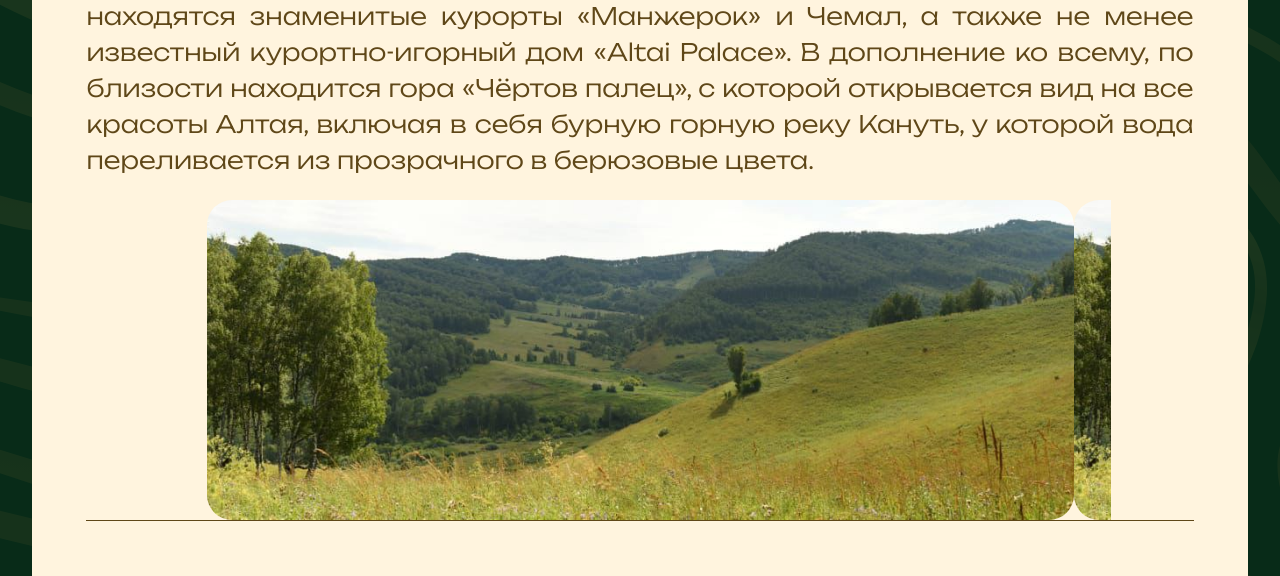
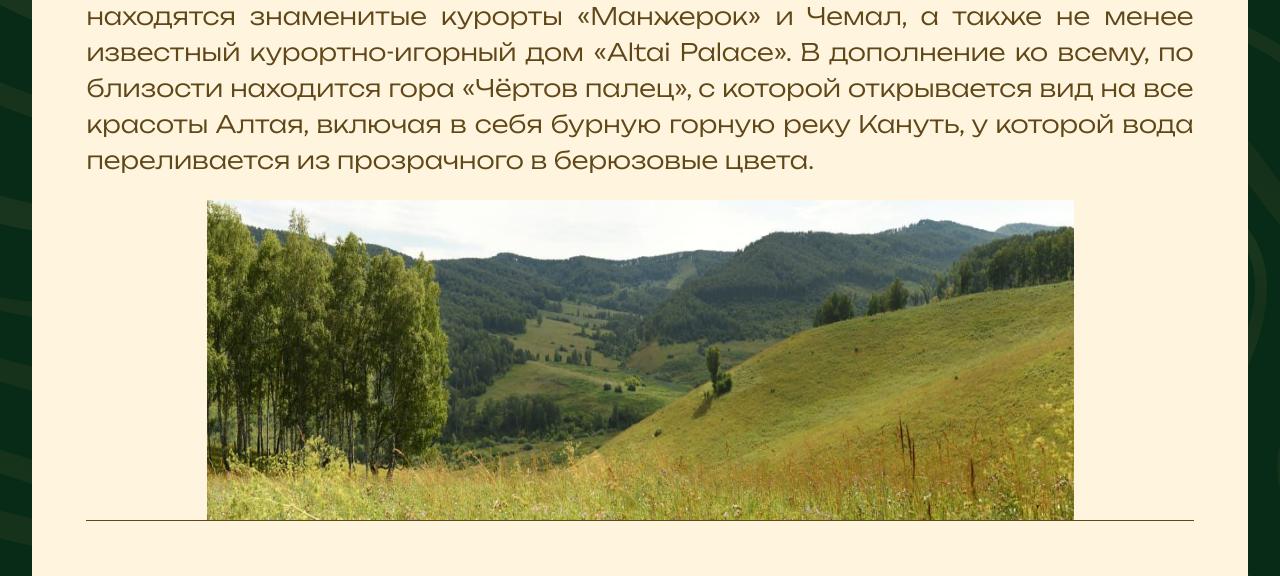
Before and after one commit to BitLittel/alpine_valley, a FastAPI app: page / in a window 1280 px wide. Shown: the part 1703-2279 px from the top of the page. Run offline with FastAPI, Linux system fonts and the light colour scheme; style sheets or scripts are compiled from the project's sources.

Commit message:
Вносим правки

```diff
--- a/static/css/Style-SCSS.css
+++ b/static/css/Style-SCSS.css
@@ -817,7 +817,7 @@ ul.menu__box {
   background: rgba(255, 255, 255, 0);
 }
 
-.swiper-slide img {
+.swiper_img_img {
   width: 20vw;
   height: 41vh;
   display: block;
@@ -875,13 +875,6 @@ swiper-slide {
   display: flex;
   justify-content: center;
   align-items: center;
-}
-
-swiper-slide img {
-  width: 100%;
-  border-radius: 10px;
-  height: 80%;
-  background-size: cover;
 }
 
 /*
@@ -942,5 +935,8 @@ swiper-slide img {
     right: 4%;
   }
 }*/
+#slider_slide1 {
+  width: 1000px;
+}
 
 /*# sourceMappingURL=Style-SCSS.css.map */
--- a/static/css/Style-SCSS.scss
+++ b/static/css/Style-SCSS.scss
@@ -865,7 +865,7 @@ $col8: #5F4718;
   width: 60%;
   background: rgba(255, 255, 255, 0);
 }
-.swiper-slide img {
+.swiper_img_img{
   width: 20vw;
   height: 41vh;
   display: block;
@@ -924,12 +924,6 @@ swiper-slide {
   align-items: center;
 }
 
-swiper-slide img {
-  width: 100%;
-  border-radius: 10px;
-  height: 80%;
-  background-size: cover;
-}
 
 /*
 .popup {
@@ -989,3 +983,7 @@ swiper-slide img {
     right: 4%;
   }
 }*/
+
+#slider_slide1{
+  width: 1000px;
+}
--- a/static/js/main.js
+++ b/static/js/main.js
@@ -153,6 +153,12 @@ function SizeSlider () {
 
 
 var swiper = new Swiper(".NewSwiper", {
+    loop: true,
+    slidesPerView: 1,
+    spaceBetween: 60,
+    autoplay: {
+        delay: 1500,
+    },
     navigation: {
         nextEl: ".swiper-button-next",
         prevEl: ".swiper-button-prev",
--- a/templates/index.html
+++ b/templates/index.html
@@ -118,14 +118,9 @@
                         <div class="swiper NewSwiper">
                             <div class="swiper-wrapper">
                                 <div class="swiper-slide"><img class="test" src="../static/img/slider/slide_1.jpeg" alt=""></div>
-                                <div class="swiper-slide"><img class="test" src="../static/img/slider/slide_1.jpeg" alt=""></div>
-                                <div class="swiper-slide"><img class="test" src="../static/img/slider/slide_1.jpeg" alt=""></div>
-                                <div class="swiper-slide"><img class="test" src="../static/img/slider/slide_1.jpeg" alt=""></div>
-                                <div class="swiper-slide"><img class="test" src="../static/img/slider/slide_1.jpeg" alt=""></div>
-                                <div class="swiper-slide"><img class="test" src="../static/img/slider/slide_1.jpeg" alt=""></div>
-                                <div class="swiper-slide"><img class="test" src="../static/img/slider/slide_1.jpeg" alt=""></div>
-                                <div class="swiper-slide"><img class="test" src="../static/img/slider/slide_1.jpeg" alt=""></div>
-
+                                <div class="swiper-slide"><img class="test" src="../static/img/slider/slide_2.jpeg" alt=""></div>
+                                <div class="swiper-slide"><img class="test" src="../static/img/slider/slide_3.jpeg" alt=""></div>
+                                <div class="swiper-slide"><img class="test" src="../static/img/slider/slide_4.jpeg" alt=""></div>
                             </div>
                             <div class="swiper-button-next"></div>
                             <div class="swiper-button-prev"></div>
@@ -592,11 +587,7 @@
                                     </div>
                                 </div>
                             </div>
-
-                            <div class="swiper-pagination"></div>
                         </div>
-                        <div class="swiper-button-next"></div>
-                        <div class="swiper-button-prev"></div>
                 </div>
             </div>
         </div>
```
Also changed, not shown: 1 other file.
